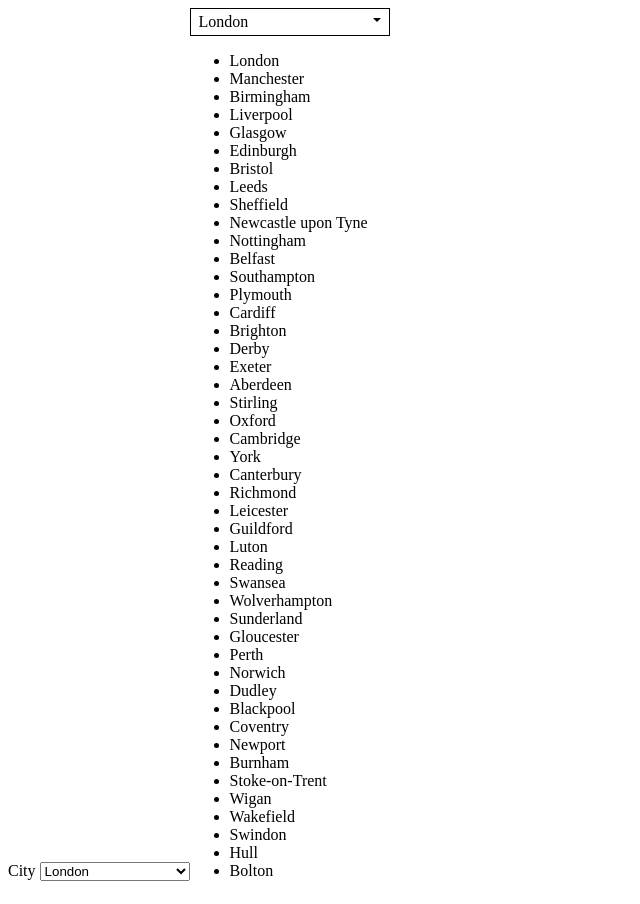
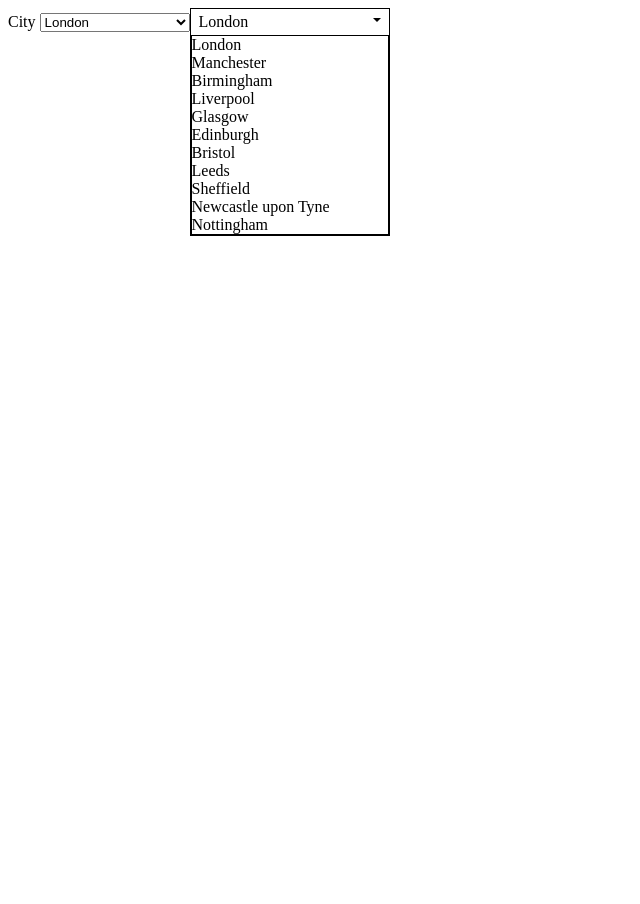
Before and after one commit to AnaraB/vanillaJS-dropdownMenu, a plain HTML site: page index.html in a window 1280 px wide. Shown: the whole page, without its empty margins (0-640 px from the left). After the commit the page ends 800 px from the top, so only its background shows below. Drawn offline with Linux system fonts and the light colour scheme.

Commit message:
add css properties to selected-options class

```diff
--- a/select.css
+++ b/select.css
@@ -30,3 +30,15 @@
   border-top-color: black;
 
 }
+
+.custom-select-options{
+  /* display: none; */
+  position: absolute;
+  padding: 0;
+  margin: 0;
+  border: 2px solid black;
+  width: 100%;
+  border-top: none;
+  max-height: 200px;
+  overflow-y: auto;
+}
```
